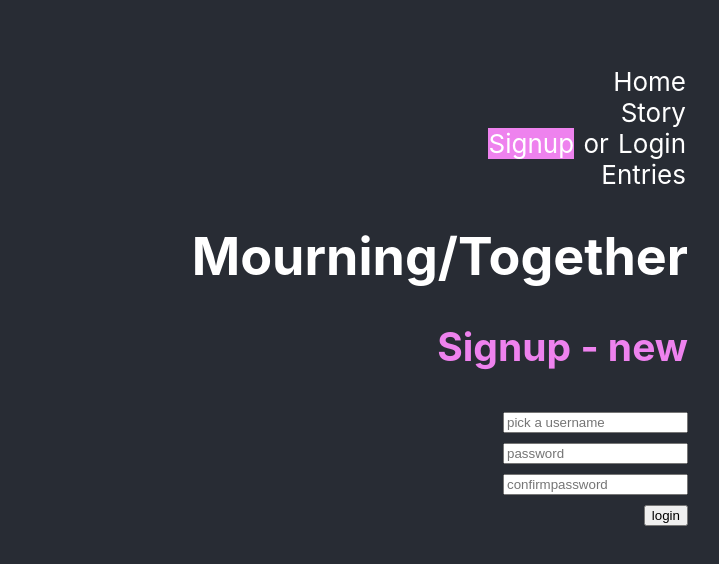
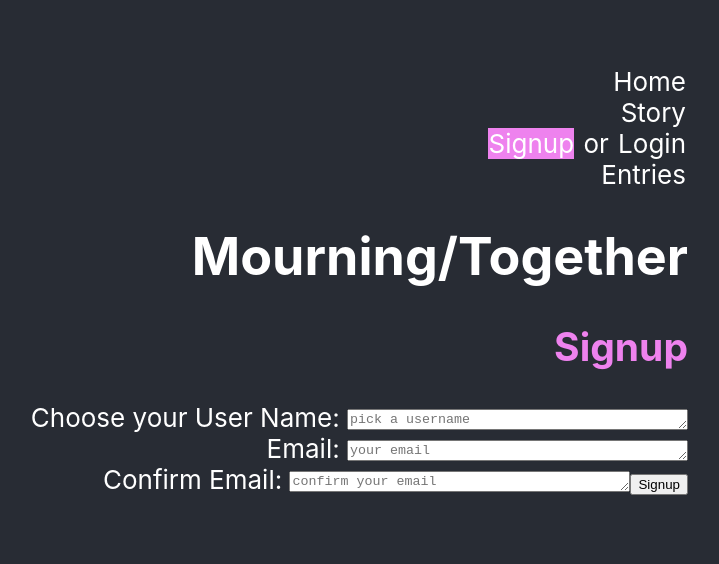
Before and after one commit to MiriamPeskowitz/testFinalRailsApi, a React (Create React App) app in the folder client/: page /signup in a window 1280 px wide. Shown: the top 564 px of the page, without its empty margins (552-1271 px from the left). Built offline with nearby package versions, Linux system fonts and the light colour scheme.

Commit message:
debugs UserActions, in process

```diff
--- a/client/src/actions/userActions.js
+++ b/client/src/actions/userActions.js
@@ -11,7 +11,7 @@ export const createUser = user => {
     },
     body: JSON.stringify( user )
   }
-  console.log("got to user-action-dispatch")
+  console.log("GOT HERE  to user-action-dispatch")
 
   return dispatch => {
     fetch(url, data)
--- a/client/src/containers/EntryFormContainer.js
+++ b/client/src/containers/EntryFormContainer.js
@@ -86,6 +86,6 @@ class EntryFormContainer extends Component {
 const mapDispatchToProps = dispatch => bindActionCreators({
   // fetchAllEntries
   createEntry
-}, dispatch)
+  }, dispatch)
 
 export default connect(null, mapDispatchToProps)(EntryFormContainer);
--- a/client/src/containers/UsersContainer.js
+++ b/client/src/containers/UsersContainer.js
@@ -1,10 +1,12 @@
+//put the whole thing here and then learn to refactor into components
+
 import React, { Component } from 'react';
 import { connect } from 'react-redux';
-import { Link, Redirect } from 'react-router-dom';
+import { Redirect } from 'react-router-dom';
 import { bindActionCreators } from 'redux';
 import '../App.css';
 import  { createUser } from '../actions/userActions';
-import Signup from '../components/Signup';
+// import Signup from '../components/Signup';
 
 const violet = {color: 'violet'}
 
@@ -33,11 +35,13 @@ class UsersContainer extends Component {
 
   onSubmit(event) {
     event.preventDefault()
-
-    this.props.createUser({title: this.state.title, content: this.state.content})
+    console.log("GOT TO this.props.createUser")
+    this.props.createUser({
+        username: this.state.username, email: this.state.email
+      })
     this.setState({
-      title: "",
-      content: "",
+      username: "",
+      email: "",
       redirect: true
     })
   }
@@ -50,23 +54,33 @@ class UsersContainer extends Component {
 
      return (
         <form>
-          <h2 style={violet}>Signup - new</h2>
-          <div>
+          <h2 style={violet}>Signup</h2>
+          {/*<div>
             <input type="text" name="username" placeholder="pick a username" />
+             </div>*/}
+           <label htmlFor="username">Choose your User Name: <textarea rows="1" cols= "40" name="username" value={ username } placeholder="pick a username" onChange={ this.onChange }></textarea></label>
 
-        {/*    <label htmlFor="username">Username</label>*/}
-          </div>
 
+            <br/>
+
+            <label htmlFor="email">Email: <textarea rows="1" cols= "40" name="email" placeholder="your email" onChange={ this.onChange } value= { email } ></textarea></label>
+
+{/*
           <div>
             <input type="password" name="password" placeholder="password" />
            {/* <label htmlFor="password">Password</label>*/}
-          </div>
-          <div>
+
+
+          <br/>
+
+            <label htmlFor="confirm email">Confirm Email: <textarea rows="1" cols= "40" name="confirm email" placeholder="confirm your email" onChange={ this.onChange } value= { email } ></textarea></label>
+
+          {/*<div>
             <input type="password" name="confirm-password" placeholder="confirmpassword" />
-           {/* <label htmlFor="password">Password</label>*/}
-          </div>
+           {/* <label htmlFor="password">Password</label>
+          </div>*/}
 
-          <input type="submit" value="login" />
+          <button type="submit">Signup</button>
         </form>
 
         )
@@ -77,10 +91,10 @@ const mapDispatchToProps = dispatch => bindActionCreators({
   createUser
 }, dispatch)
 
-export default connect(null, mapDispatchToProps)(UsersContainer);//if user.password = params.password
+export default connect(null, mapDispatchToProps)(UsersContainer);
 
 
- {/*<Signup onSubmit={ (event) => this.onSubmit(event) }/> //What do I need to pass in? */}
+
 
   //below was copied from entry form container, started to change it before deciding to use what I have
   //   return (
--- a/client/src/routes.js
+++ b/client/src/routes.js
@@ -9,7 +9,7 @@ import UsersContainer from './containers/UsersContainer';
 import Home from './components/Home';
 import Story from './components/Story';
 import Login from './components/Login';
-import Signup from './components/Signup';
+// import Signup from './components/Signup';
 import Navbar from './components/Navbar';
 
 
```
Also changed, not shown: client/src/notes.jsx (added, +85 -0 lines).
